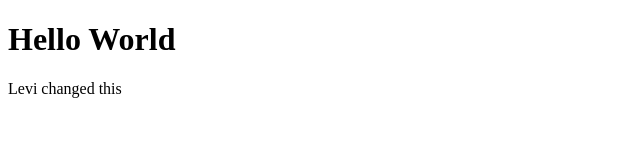
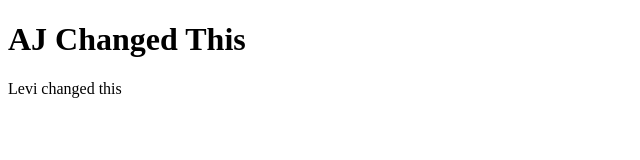
Before and after one commit to Aechay/isfall25grp29, a plain HTML site: page index.html in a window 1280 px wide. Shown: the whole page, without its empty margins (0-640 px from the left). Drawn offline with Linux system fonts and the light colour scheme.

Commit message:
AJ Changed This

```diff
--- a/index.html
+++ b/index.html
@@ -6,7 +6,7 @@
     <title>Document</title>
 </head>
 <body>
-    <h1>Hello World</h1>
+    <h1>AJ Changed This</h1>
     <p>Levi changed this</p>
 </body>
 </html>
```
